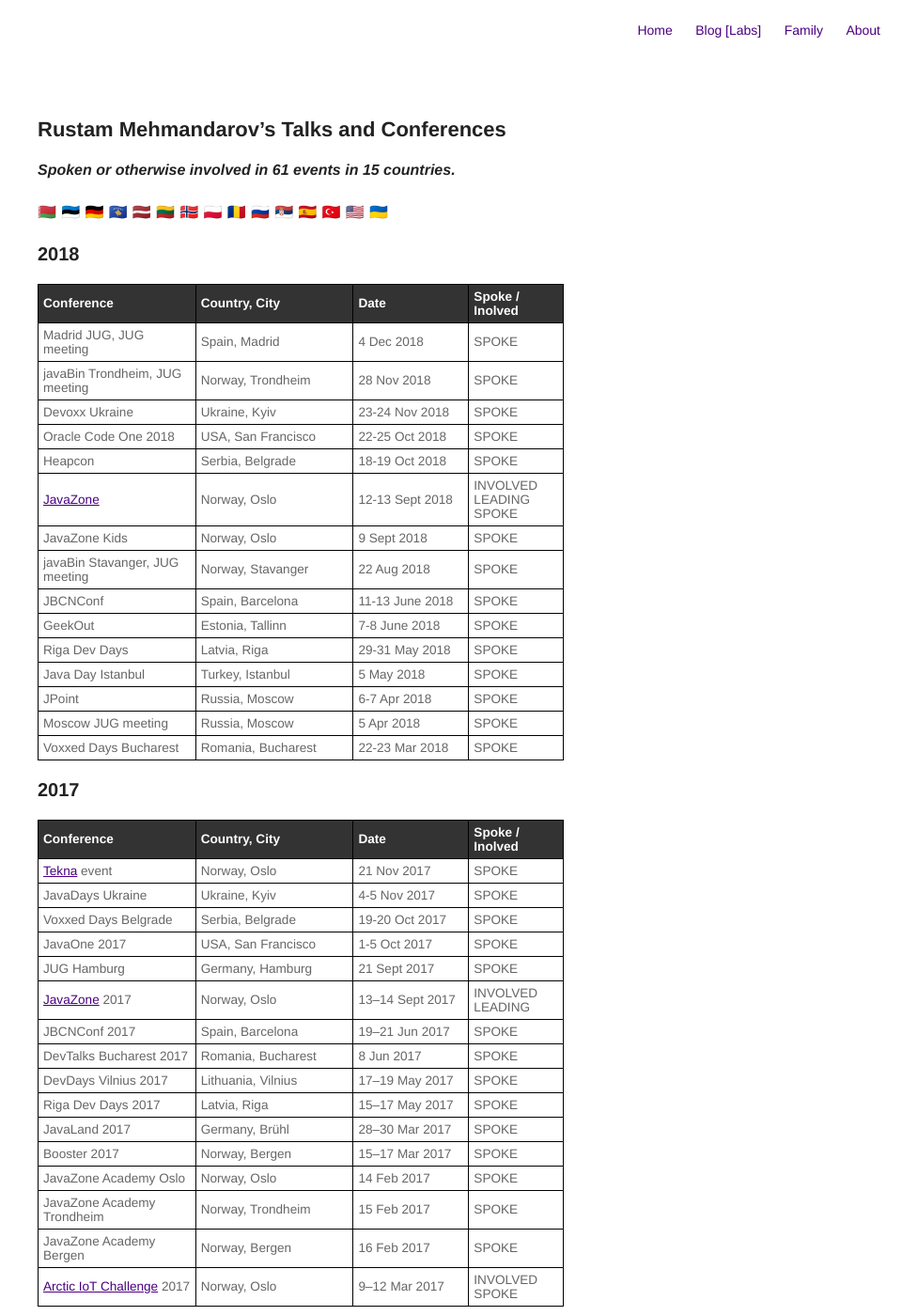
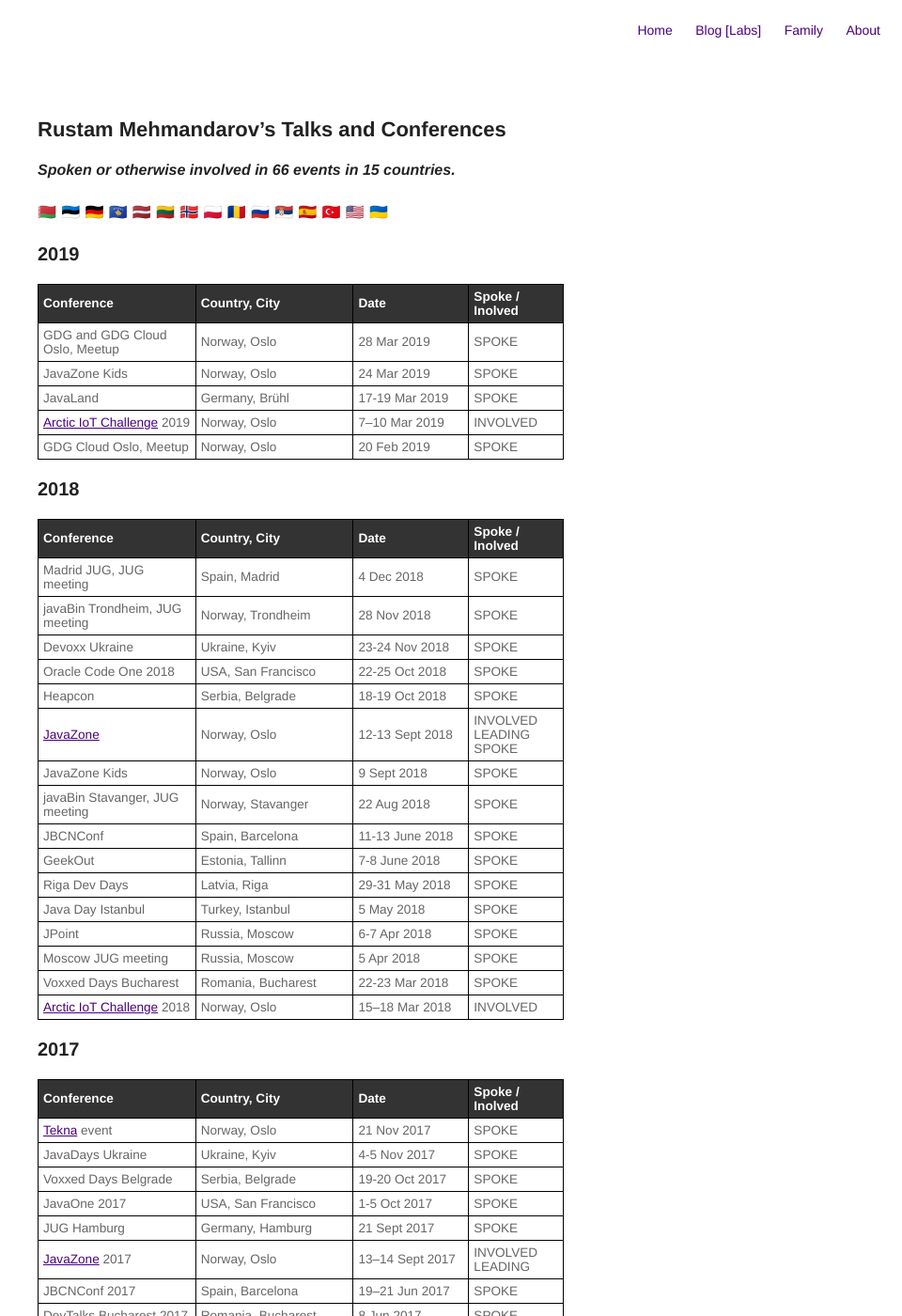
Before and after one commit to mehmandarov/mehmandarov.github.io, a Jekyll site: the page built from talks.md, in a window 1280 px wide and 1400 px high. Shown: the whole window at 94% size, without its empty margins (320-1280 px from the left). Built offline with Jekyll 4.4.1, drawn with Linux system fonts in a browser that asks for light colours.

Commit message:
Added new talks

```diff
--- a/talks.md
+++ b/talks.md
@@ -5,8 +5,21 @@
 
 ## Rustam Mehmandarov's Talks and Conferences
 
-#### _Spoken or otherwise involved in 61 events in 15 countries._
+#### _Spoken or otherwise involved in 66 events in 15 countries._
 🇧🇾   🇪🇪   🇩🇪   🇽🇰   🇱🇻   🇱🇹   🇳🇴   🇵🇱   🇷🇴   🇷🇺   🇷🇸   🇪🇸   🇹🇷   🇺🇸   🇺🇦
+
+### 2019
+
+|-------------------------------+-------------------+----------------+-----------------------|
+|Conference                     |Country, City      |Date            |Spoke / Inolved        |
+|:------------------------------+:------------------+:---------------+:----------------------|
+|GDG and GDG Cloud Oslo, Meetup |Norway, Oslo       |28 Mar 2019     |SPOKE                  |
+|JavaZone Kids                  |Norway, Oslo       |24 Mar 2019     |SPOKE                  |
+|JavaLand                       |Germany, Brühl     |17-19 Mar 2019  |SPOKE                  |
+|[Arctic IoT Challenge][2] 2019 |Norway, Oslo       |7–10 Mar 2019   |INVOLVED               |
+|GDG Cloud Oslo, Meetup         |Norway, Oslo       |20 Feb 2019     |SPOKE                  |
+|-------------------------------+-------------------+----------------+-----------------------|
+{:.talkstablestyle}
 
 ### 2018
 
@@ -28,6 +41,7 @@
 |JPoint                         |Russia, Moscow     |6-7 Apr 2018    |SPOKE                  |
 |Moscow JUG meeting             |Russia, Moscow     |5 Apr 2018      |SPOKE                  |
 |Voxxed Days Bucharest          |Romania, Bucharest |22-23 Mar 2018  |SPOKE                  |
+|[Arctic IoT Challenge][2] 2018 |Norway, Oslo       |15–18 Mar 2018  |INVOLVED               |
 |-------------------------------+-------------------+----------------+-----------------------|
 {:.talkstablestyle}
 
```
